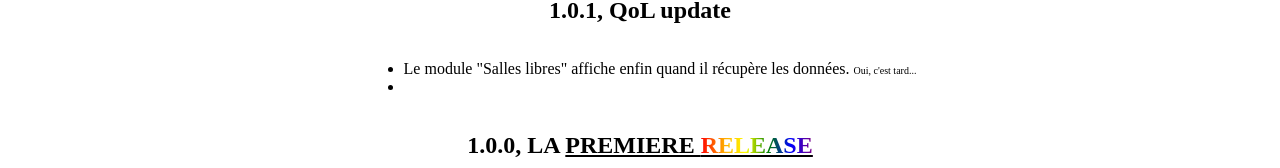
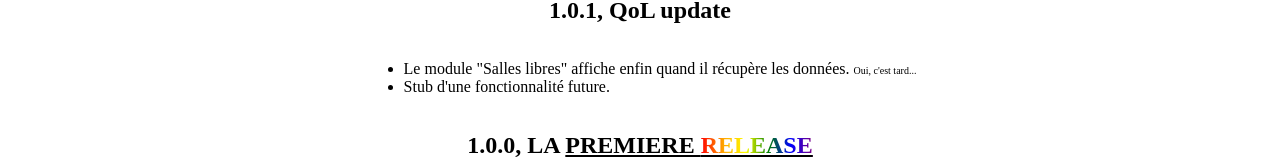
Before and after one commit to sakhalifa/emmk-free-rooms, a SvelteKit app: page /changelog in a window 1280 px wide. Shown: the part 189-357 px from the top of the page. Built offline with nearby package versions, Linux system fonts and the light colour scheme.

Commit message:
forgot to update changelog

```diff
--- a/src/routes/changelog/+page.svelte
+++ b/src/routes/changelog/+page.svelte
@@ -2,7 +2,7 @@
 <h2>1.0.1, QoL update</h2>
 <ul>
 	<li>Le module "Salles libres" affiche enfin quand il récupère les données. <span style="font-size: x-small;">Oui, c'est tard...</span></li>
-	<li></li>
+	<li>Stub d'une fonctionnalité future.</li>
 </ul>
 <h2>1.0.0, LA <span class="underscore bold">PREMIERE <span class="rainbow">RELEASE</span></h2>
 <ul>
```
